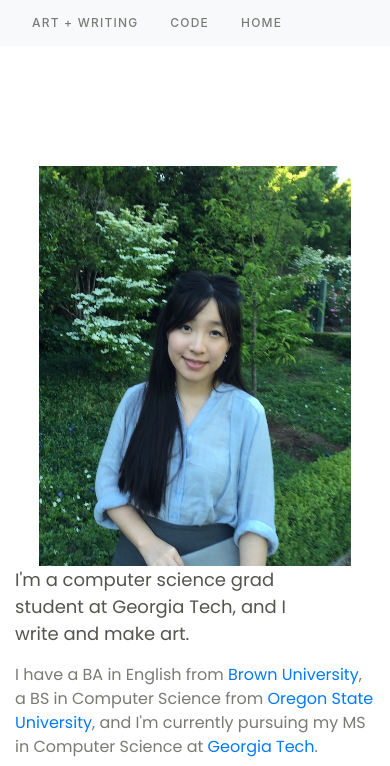
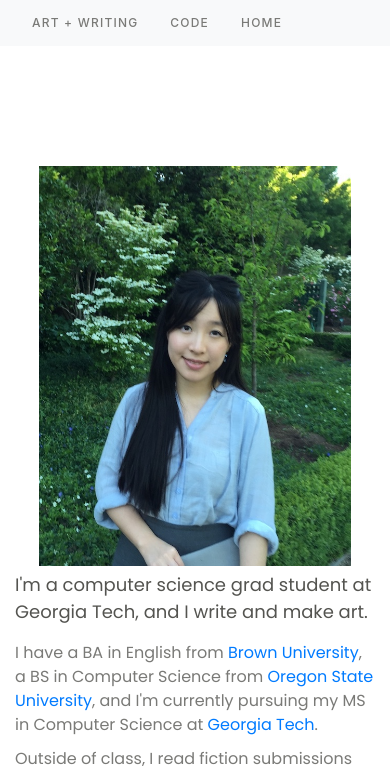
Before and after one commit to shenles/shenles.github.io, a plain HTML site: page about.html in a window 390 px wide. Shown: the top 766 px of the page. Drawn offline with nearby package versions, Linux system fonts and the light colour scheme.

Commit message:
mobile spacing

```diff
--- a/art/css/responsive.css
+++ b/art/css/responsive.css
@@ -270,6 +270,8 @@
   }
   #about .about-descr .p-heading {
     font-size: 18px;
+    max-width: 100%;
+    margin-top: 5px;
   }
   #about .about-descr .separator {
     max-width: 100%;
```
